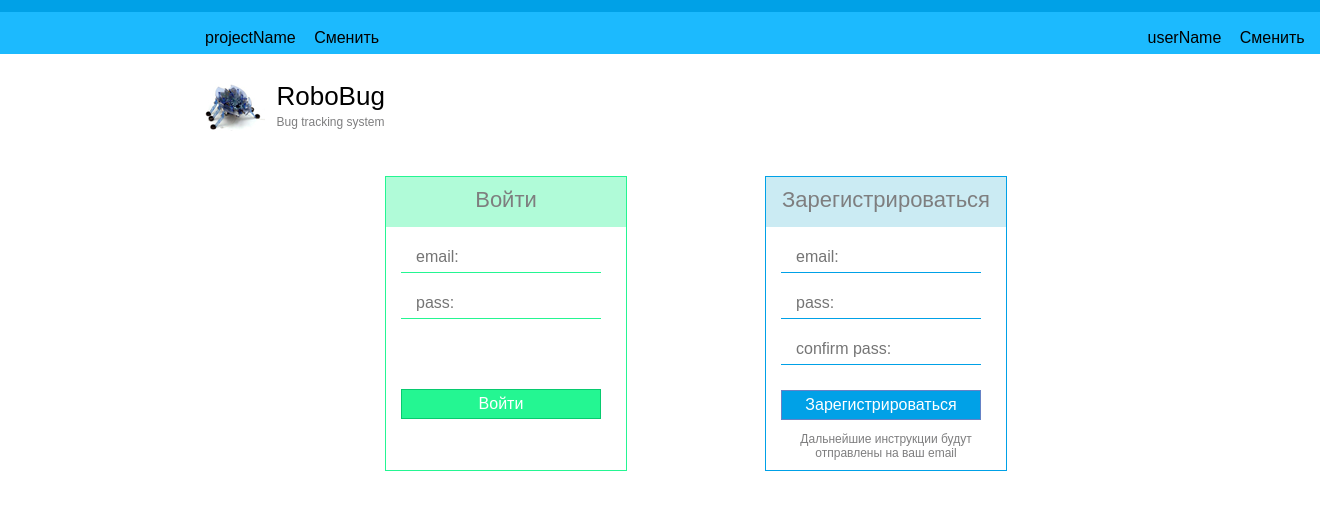
After one commit to Stasy/bugTrackingSystem, a PHP site: page /Pages/LoginAndRegistrationPage.html in a window 1320 px wide. The commit adds this page. Shown: the top 510 px of the page. Run offline with PHP 8.4, Linux system fonts and the light colour scheme.

Commit message:
верстка: страница логина

```diff
--- a/Pages/EditProjectPage.html
+++ b/Pages/EditProjectPage.html
@@ -35,7 +35,7 @@
     <div class="editPageWrapper">
         <input type="text" id="projectCaption" placeholder="Имя проекта: " class="simpleBlackText greenInput">
         <div class="projectInformationWrapper">
-            <p id="projectPropertiesHint" class="simpleGrayText">Введите имена пользователей, которые имеют право
+            <p class="hintText">Введите имена пользователей, которые имеют право
             доступа для работы в данном проекте, через пробел в окно ниже. Например: user1 user2</p>
             <textarea id="projectBody" class="simpleBlackText grayTextBox"></textarea>
 
--- /dev/null
+++ b/Pages/LoginAndRegistrationPage.html
@@ -0,0 +1,55 @@
+<!DOCTYPE html>
+<html>
+<head lang="en">
+    <meta charset="UTF-8">
+    <link type="text/css" href="../Styles/mainStyles.css" rel="stylesheet">
+    <link type="text/css" href="../Styles/headerStyles.css" rel="stylesheet">
+    <link type="text/css" href="../Styles/loginAndRegistrationPageStyles.css" rel="stylesheet">
+    <title>RoboBug</title>
+</head>
+<body>
+<div class="headerWrapper">
+    <div class="topLine"></div>
+    <div class="globalHeader">
+        <div class="globalHeaderLeft">
+            <span id="projectName" class="simpleBlackText">projectName</span>
+            <a id="changeProjectLink" class="simpleBlackText" href="">Сменить</a>
+        </div>
+        <div class="globalHeaderRight">
+            <span id="userName" class="simpleBlackText">userName</span>
+            <a id="logoutLink" class="simpleBlackText" href="">Сменить</a>
+        </div>
+    </div>
+</div>
+
+<div Class="bodyWrapper">
+    <div id="logo"></div>
+    <div id="systemNameWrapper">
+        <p id="systemNameText"><span class="header">RoboBug</span></br><span class="text">Bug tracking system</span></p>
+    </div>
+
+    <div class="formsWrapper simpleGrayText">
+        <div class="login block">
+            <div class="loginHeader">
+                <p class="blockHead">Войти</p>
+            </div>
+            <input type="email" id="loginName" class="greenInput simpleGrayText" placeholder="email:">
+            <input type="email" id="pass" class="greenInput simpleGrayText" placeholder="pass:">
+            <input type="button" id="loginButton" class="greenButton simpleWhiteText textCenter" value="Войти">
+        </div>
+        <div class="registration block">
+            <div class="registrationHeader">
+                <p class="blockHead">Зарегистрироваться</p>
+            </div>
+            <input type="email" id="registrationLogin" class="blueInput simpleGrayText" placeholder="email:">
+            <input type="email" id="registrationPass" class="blueInput simpleGrayText" placeholder="pass:">
+            <input type="email" id="registrationConfirmPass" class="blueInput simpleGrayText" placeholder="confirm pass:">
+            <input type="button" id="registrationButton" class="lightBlueButton simpleWhiteText textCenter" value="Зарегистрироваться">
+            <p class="hintText textCenter" id="registrationHint">Дальнейшие инструкции будут отправлены на ваш email</p>
+        </div>
+    </div>
+</div>
+
+<div class="footerWrapper"></div>
+</body>
+</html>
--- /dev/null
+++ b/Styles/loginAndRegistrationPageStyles.css
@@ -0,0 +1,61 @@
+.formsWrapper{
+    display:block;
+    margin-top: 30px;
+}
+
+.block{
+    display: inline-block;
+    margin-left: 180px;
+    height: 293px;
+    width: 240px;
+    position: absolute;
+}
+
+.login{
+    border: 1px solid #24f692;
+}
+
+.registration{
+    border: 1px solid #00a1e7;
+    margin-left: 560px; !important;
+}
+
+.loginHeader{
+    text-align: center;
+    font-size: 22px;
+    background-color: #b0fbd8;
+    height: 50px;
+    vertical-align: middle;
+}
+
+.registrationHeader{
+    text-align: center;
+    font-size: 22px;
+    background-color: #cbebf3;
+    height: 50px;
+    vertical-align: middle;
+}
+
+.blockHead{
+    margin: 0;
+    padding-top: 10px;
+}
+
+#loginName, #pass,  #registrationLogin, #registrationPass, #registrationConfirmPass{
+    width: 170px;
+    margin: 15px 0 0 15px;
+}
+
+#loginButton, #registrationButton{
+    width: 200px;
+    margin: 25px 0 0 15px;
+}
+
+#registrationHint{
+    padding: 0; !important;
+    margin-left: 0px; !important;
+}
+
+#loginButton{
+    margin-top: 70px; !important;
+}
--- a/Styles/mainStyles.css
+++ b/Styles/mainStyles.css
@@ -108,8 +108,16 @@ input:focus{
 
 .blueButton{
     height: 30px;
+    padding: 0 20px 0 20px;
     border: 1px solid #6582c6;
     background-color: #7091bd;
+    text-align: center;
+}
+
+.lightBlueButton{
+    height: 30px;
+    border: 1px solid #6582c6;
+    background-color: #00a1e7;
     padding: 0 20px 0 20px;
     text-align: center;
 }
@@ -177,3 +185,13 @@ input:focus{
     display: block;
     margin-top: 50px;
 }
+
+.hintText{
+    font-size: 12px;
+    padding: 0 0 5px 10px;
+    color: #7E7E7F;
+}
+
+.textCenter{
+    text-align: center;
+}
```
